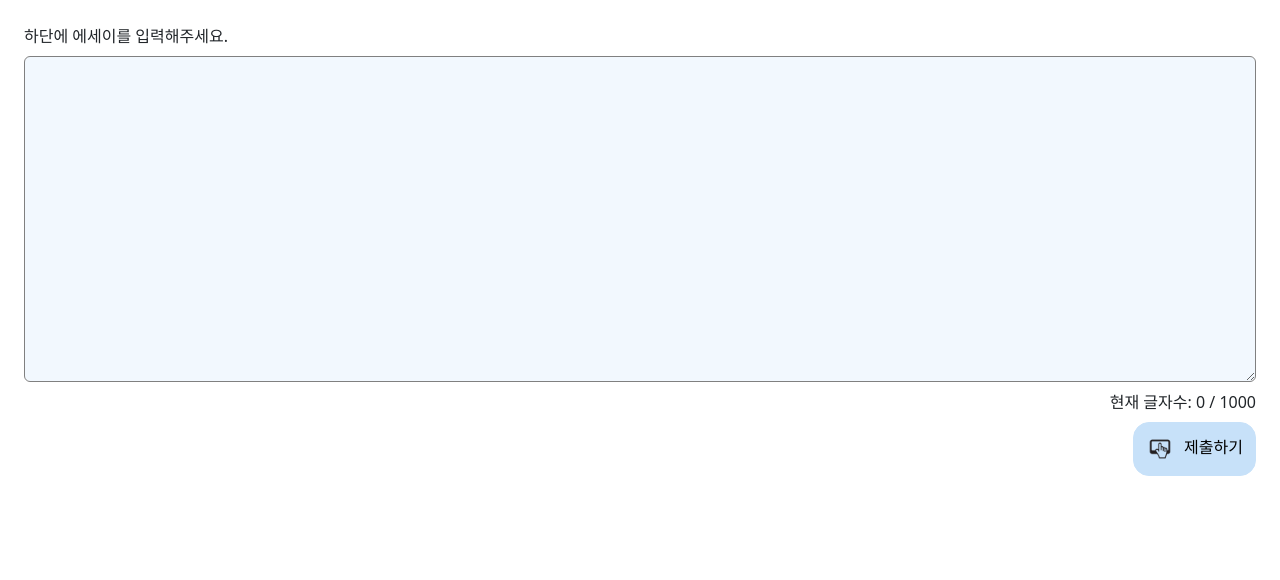
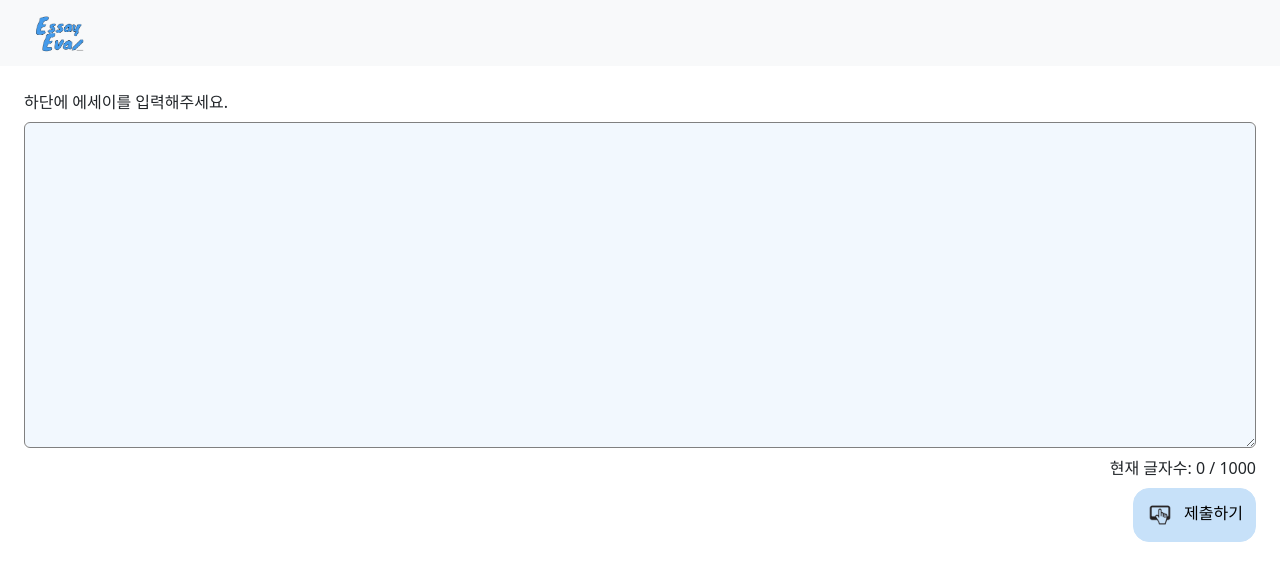
Before and after one commit to ChoriDev/essay-eval-front, a React (Create React App) app: page / in a window 1280 px wide. Shown: the top 580 px of the page. Built offline with nearby package versions, Linux system fonts and the light colour scheme; no server answers.

Commit message:
design: 네비게이션바 추가

```diff
--- /dev/null
+++ b/src/components/Navbars.js
@@ -0,0 +1,17 @@
+import { Navbar } from "react-bootstrap";
+import styles from "../css/Navbars.module.css";
+import logoIcon from "../images/logoIcon.png";
+
+function Navbars() {
+  return (
+    <Navbar className="bg-body-tertiary">
+      <div className={styles.iconBox}>
+        <Navbar.Brand href="/">
+          <img className={styles.logoIcon} src={logoIcon} alt="로고 아이콘" />
+        </Navbar.Brand>
+      </div>
+    </Navbar>
+  );
+}
+
+export default Navbars;
--- /dev/null
+++ b/src/css/Navbars.module.css
@@ -0,0 +1,7 @@
+.iconBox {
+  margin-left: 36px;
+}
+
+.logoIcon {
+  width: 48px;
+}
--- a/src/routes/Home.js
+++ b/src/routes/Home.js
@@ -2,6 +2,7 @@ import { useState } from "react";
 import { Form, Button } from "react-bootstrap";
 import styles from "../css/Home.module.css";
 import submitIcon from "../images/submitIcon.png";
+import Navbars from "../components/Navbars";
 
 function Home() {
   const [letterCount, setLetterCount] = useState(0);
@@ -11,9 +12,9 @@ function Home() {
   };
 
   return (
+    <>
+      <Navbars />
       <div className={styles.container}>
-      {/* TODO header 태그를 Navigation component로 변경 */}
-      <header className="navigation" />
         <Form>
           <Form.Group className={styles.textBox}>
             <Form.Label>하단에 에세이를 입력해주세요.</Form.Label>
@@ -32,12 +33,13 @@ function Home() {
           </div>
           <div className={styles.submitBtnBox}>
             <Button variant="primary" type="submit">
-            <img src={submitIcon} alt="로고" />
+              <img src={submitIcon} alt="제출 아이콘" />
               제출하기
             </Button>
           </div>
         </Form>
       </div>
+    </>
   );
 }
 
```
Also changed, not shown: src/images/logoIcon.png (added). Lines whose indentation alone changed are shown as unchanged.
